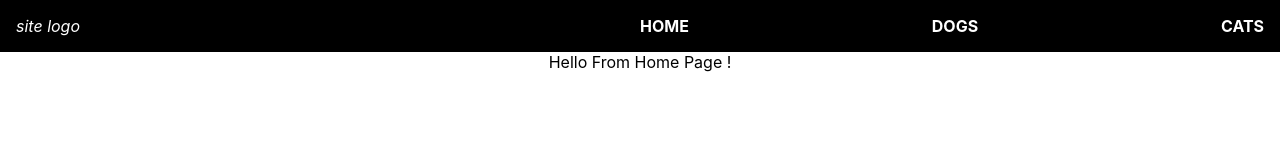
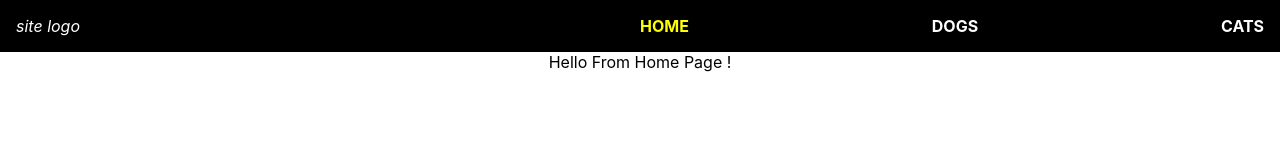
Before and after one commit to veykos/react-routes-workshop, a React (Create React App) app: page / in a window 1280 px wide. Shown: the top 160 px of the page. Built offline with nearby package versions, Linux system fonts and the light colour scheme.

Commit message:
Add step 7 of workshop

```diff
--- a/src/components/Header.jsx
+++ b/src/components/Header.jsx
@@ -2,13 +2,17 @@ import { NavLink } from "react-router-dom";
 import classes from "./Header.module.css";
 
 export const Header = () => {
+  const handleActiveLink = ({ isActive }) => {
+    return isActive ? { color: "yellow" } : null;
+  };
+
   return (
     <header className={classes.header}>
       <i> site logo </i>
       <nav className={classes.nav}>
-        <NavLink to="/">Home</NavLink>
-        <NavLink to="/dogs">Dogs</NavLink>
-        <NavLink to="/cats">Cats</NavLink>
+        <NavLink style={handleActiveLink} to="/">Home</NavLink>
+        <NavLink style={handleActiveLink} to="/dogs">Dogs</NavLink>
+        <NavLink style={handleActiveLink} to="/cats">Cats</NavLink>
       </nav>
     </header>
   );
```
